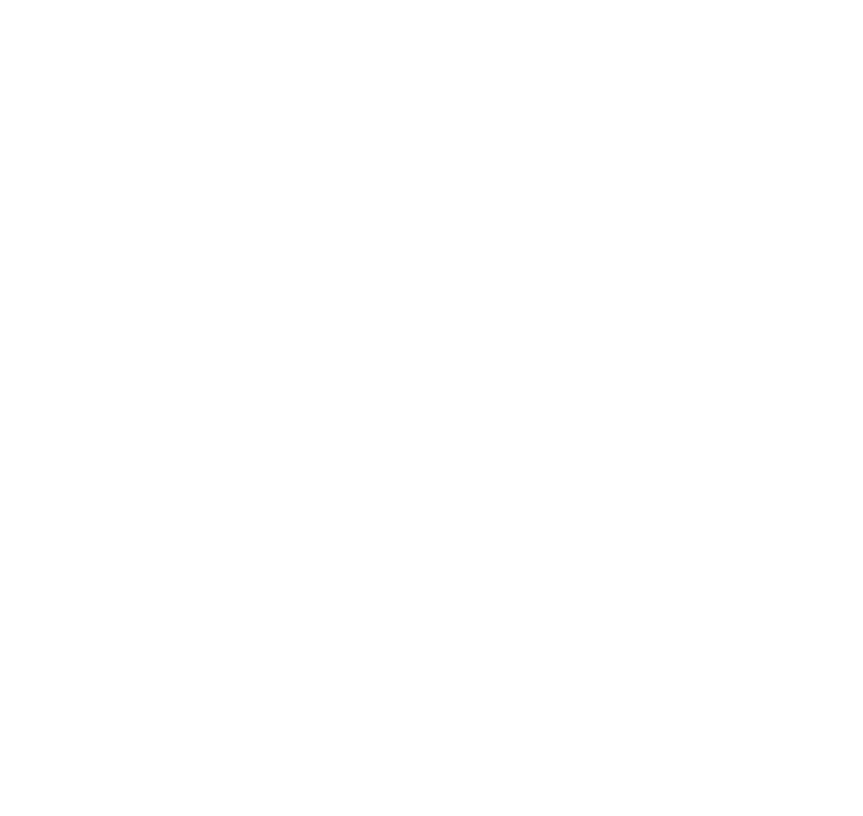
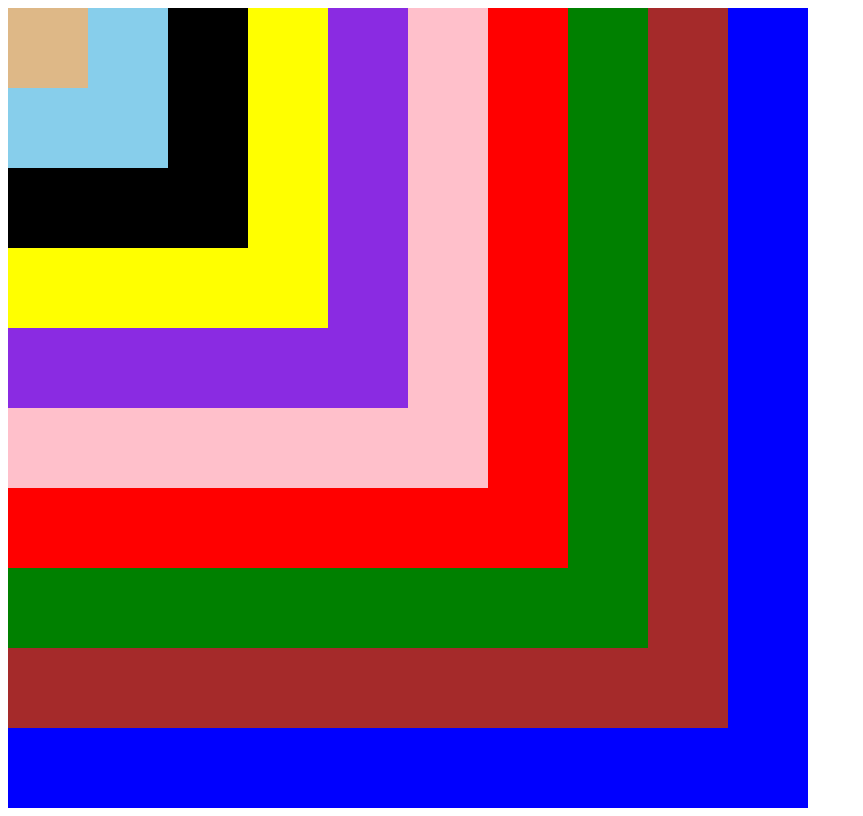
Before and after one commit to d3meter/w3-practice, a plain HTML site: page frontend/index.html in a window 1280 px wide. Shown: the whole page, without its empty margins (0-863 px from the left). Drawn offline with Linux system fonts and the light colour scheme.

Commit message:
add style.css, change index.html

```diff
--- a/frontend/index.html
+++ b/frontend/index.html
@@ -5,8 +5,27 @@
 	<meta http-equiv="X-UA-Compatible" content="IE=edge">
 	<meta name="viewport" content="width=device-width, initial-scale=1.0">
 	<title>This is FRONTEND</title>
+	<link rel="stylesheet" href="style.css">
 </head>
 <body>
-	<div id="root"></div>
+<div>
+	<div>
+		<div>
+			<div>
+				<div>
+					<div>
+						<div>
+							<div>
+								<div>
+									<div></div>
+								</div>
+							</div>
+						</div>
+					</div>
+				</div>
+			</div>
+		</div>
+	</div>
+</div>
 </body>
 </html>
--- /dev/null
+++ b/frontend/style.css
@@ -0,0 +1,59 @@
+div {
+    background-color: blue;
+    height: 100vh;
+    width: 100vh;
+}
+
+div > div {
+    background-color: brown;
+    height: 90vh;
+    width: 90vh;
+}
+
+div > div > div {
+    background-color: green;
+    height: 80vh;
+    width: 80vh;
+}
+
+div > div > div > div {
+    background-color: red;
+    height: 70vh;
+    width: 70vh;
+}
+
+div > div > div > div > div {
+    background-color: pink;
+    height: 60vh;
+    width: 60vh;
+}
+
+div > div > div > div > div > div {
+    background-color: blueviolet;
+    height: 50vh;
+    width: 50vh;
+}
+
+div > div > div > div > div > div > div {
+    background-color: yellow;
+    height: 40vh;
+    width: 40vh;
+}
+
+div > div > div > div > div > div > div > div {
+    background-color: black;
+    height: 30vh;
+    width: 30vh;
+}
+
+div > div > div > div > div > div > div > div > div {
+    background-color: skyblue;
+    height: 20vh;
+    width: 20vh;
+}
+
+div > div > div > div > div > div > div > div > div > div {
+    background-color: burlywood;
+    height: 10vh;
+    width: 10vh;
+}
```
